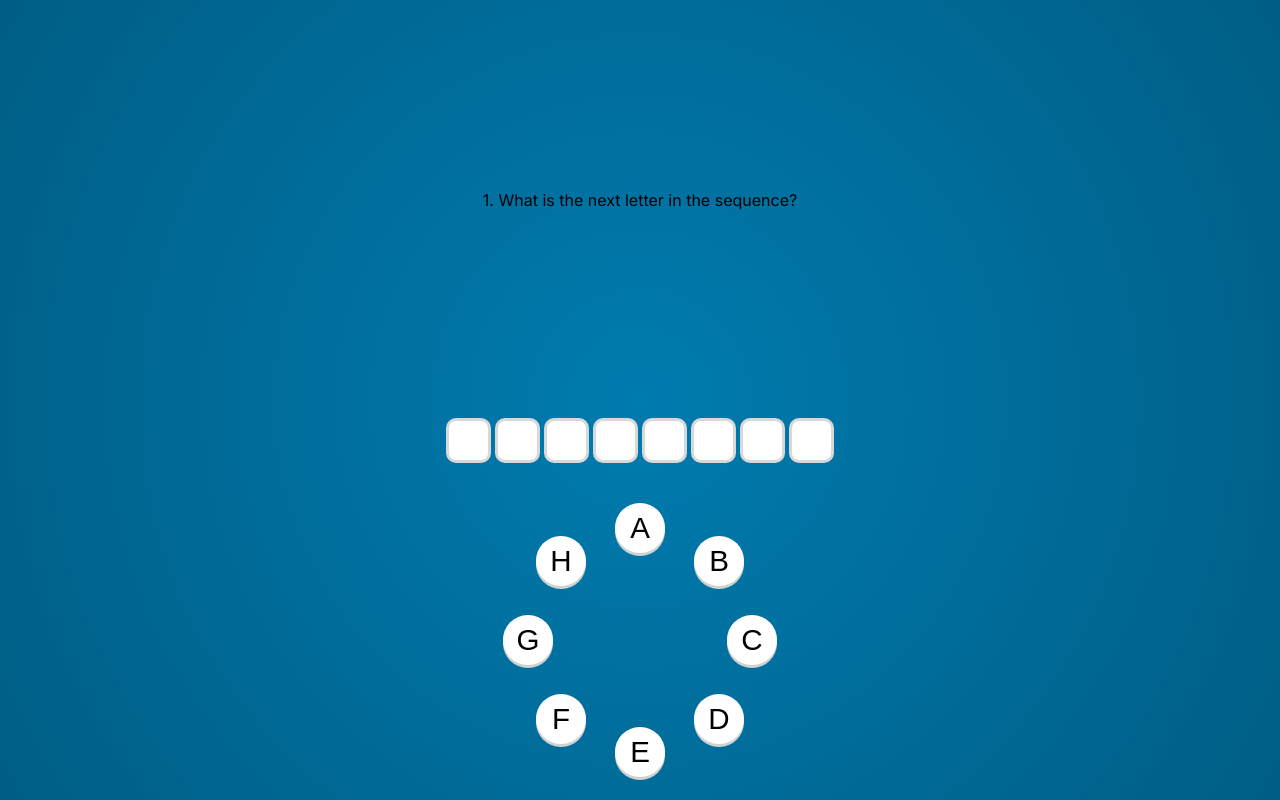
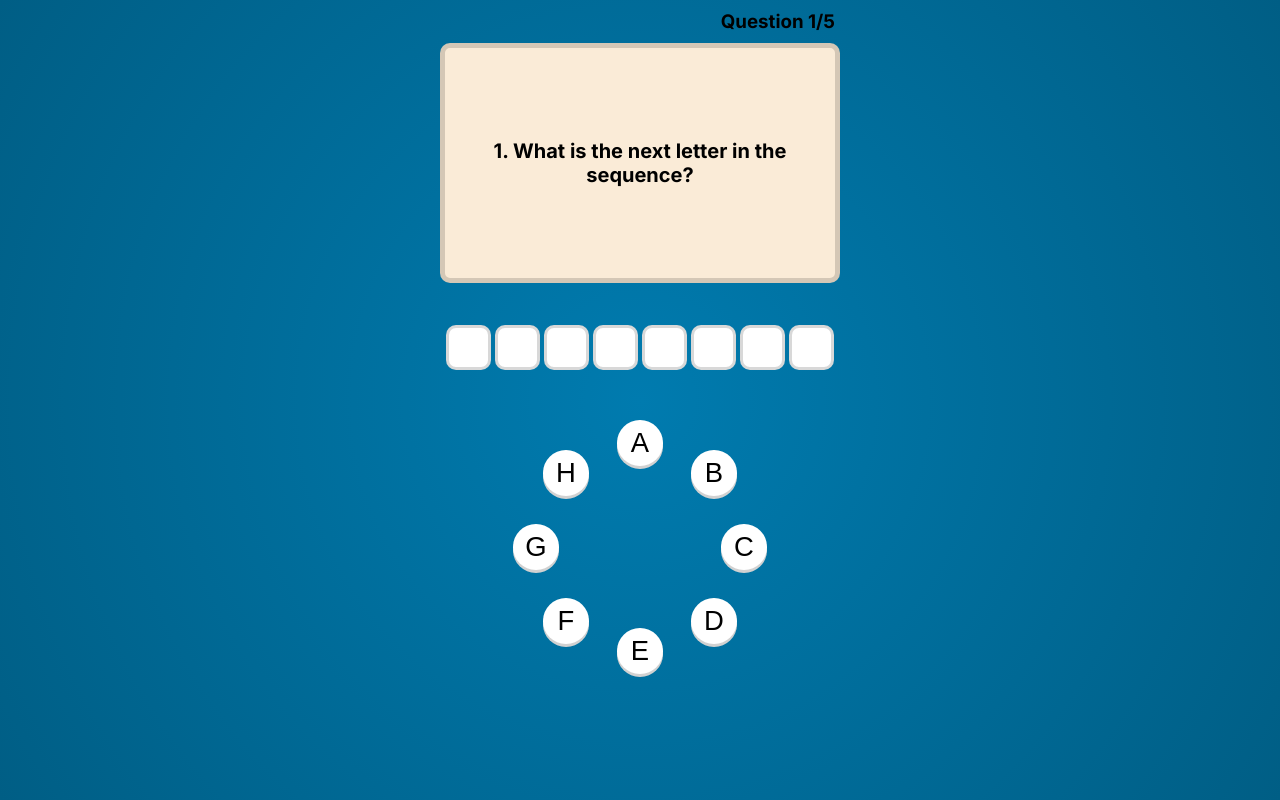
Before and after one commit to bconesta/sth-game, a Next.js app: page /games/slide in a window 1280 px wide. Built offline with nearby package versions, Linux system fonts and the light colour scheme.

Commit message:
Question box added

```diff
--- a/src/app/games/slide/page.jsx
+++ b/src/app/games/slide/page.jsx
@@ -13,7 +13,7 @@ export default function SlideGame() {
   const handleAnswer = (answer) => setAnswer(answer);
 
   const WHRatio = window.innerWidth/window.innerHeight;
-  const width = WHRatio > 1 ? window.innerHeight*0.28 : window.innerHeight*0.28;
+  const width = WHRatio > 1 ? window.innerHeight*0.26 : window.innerHeight*0.26;
 
   const sliderSettings = {
     width : width,
@@ -31,6 +31,9 @@ export default function SlideGame() {
 
   return (
     <div className={styles.container}>
+        <header>
+          <h3>Question {queNumber+1}/{5}</h3>
+        </header>
         <div className={styles.questionContainer}>
           <p>
             {queNumber+1}. What is the next letter in the sequence?
--- a/src/app/games/slide/page.module.scss
+++ b/src/app/games/slide/page.module.scss
@@ -1,11 +1,28 @@
 .container{
     height: 100vh;
+    max-width: 500px;
+    margin: 0 auto;
+    header{
+        float: right;
+        margin: 10px 55px;
+        h3{
+            text-align: right;
+        }
+    }
     .questionContainer{
-        width: 100%;
-        height: 50%;
-        justify-content: center;
+        width: 80%;
+        height: 30%;
+        margin: 12vh auto 3vh;
+        background-color: antiquewhite;
+        border-radius: 10px;
+        border: 5px solid rgba(0, 0, 0, 0.151);
+        padding: 10px;
+        color: black;
+        font-size: 20px;
+        font-weight: bold;
+        display: flex;
+        text-align: center;
         align-items: center;
-        display: flex;
     }
     .answerContainer{
         width: 100%;
--- a/src/app/globals.scss
+++ b/src/app/globals.scss
@@ -42,6 +42,8 @@
   -webkit-user-select: none; /* Safari */
   -ms-user-select: none; /* IE 10 and IE 11 */
   user-select: none;
+
+  overflow: hidden;
 }
 
 @media (prefers-color-scheme: dark) {
--- a/src/components/Slider/SlideMap/SlideMap.jsx
+++ b/src/components/Slider/SlideMap/SlideMap.jsx
@@ -1,8 +1,6 @@
 import { useEffect, useRef, useState } from 'react'
 
 export default function SlideMap({ dispatch, rad, lettersArray, lineWidth, lineColor, children, handleSelectedChars, selectedChars }) {
-
-  const [mouse, setMouse] = useState(false);
 
   const canvasRef = useRef(null);
 
@@ -38,12 +36,11 @@ export default function SlideMap({ dispatch, rad, lettersArray, lineWidth, lineC
     if(e.target.id){
       dispatch({type: 'select-by-id', payload: {id: e.target.id}});
       handleSelectedChars([Number(e.target.id)]);
-      setMouse(true);
     }
   }
 
   const move = e => {
-    if(e.target.id === '' && !mouse) return;
+    if(e.target.id === '' && e.buttons===0 || e.buttons===0) return;
     const xOffstet = canvasRef.current.getBoundingClientRect().left;
     const yOffstet = canvasRef.current.getBoundingClientRect().top;
     const corX = (e.type.includes("mouse") ? e.pageX : e.changedTouches[0].pageX)-xOffstet;
@@ -65,7 +62,7 @@ export default function SlideMap({ dispatch, rad, lettersArray, lineWidth, lineC
       lettersArray.forEach(char=>{
         //Conditions to add char to selectedChars
         const isNotSelected = !selectedChars.includes(char.id);
-        const isMouseClicked = (e.type.includes("mouse") && mouse) || !e.type.includes("mouse");
+        const isMouseClicked = (e.type.includes("mouse") && e.buttons) || !e.type.includes("mouse");
         const isOverChar = (corX < char.x+char.size && corX > char.x) && (corY < char.y+char.size && corY > char.y);
         if(isNotSelected && isOverChar && isMouseClicked){
           handleSelectedChars([...selectedChars, char.id]);
@@ -78,23 +75,11 @@ export default function SlideMap({ dispatch, rad, lettersArray, lineWidth, lineC
   const end = e => {
     handleSelectedChars([])
     dispatch({type: 'unselect-all'});
-    setMouse(false);
-    //props.handleChange(false);
-    //props.handleEnd(true);
   }
 
   useEffect(()=>{
     if(selectedChars.join("") === "") cleanCanvas();
   }, [selectedChars])
-
-  /*
-  useEffect(()=>{
-    setSelectedChars([])
-  }, [props.queNumber])*/
-
-  /*useEffect(()=>{
-    move(props.move)
-  }, [props.move])*/
 
   return (
     <div
@@ -105,7 +90,6 @@ export default function SlideMap({ dispatch, rad, lettersArray, lineWidth, lineC
       onMouseDown={start}
       onMouseMove={move}
       onMouseUp={end}
-      onMouseCancel={end}
     >
         <canvas
           ref={canvasRef}
```
